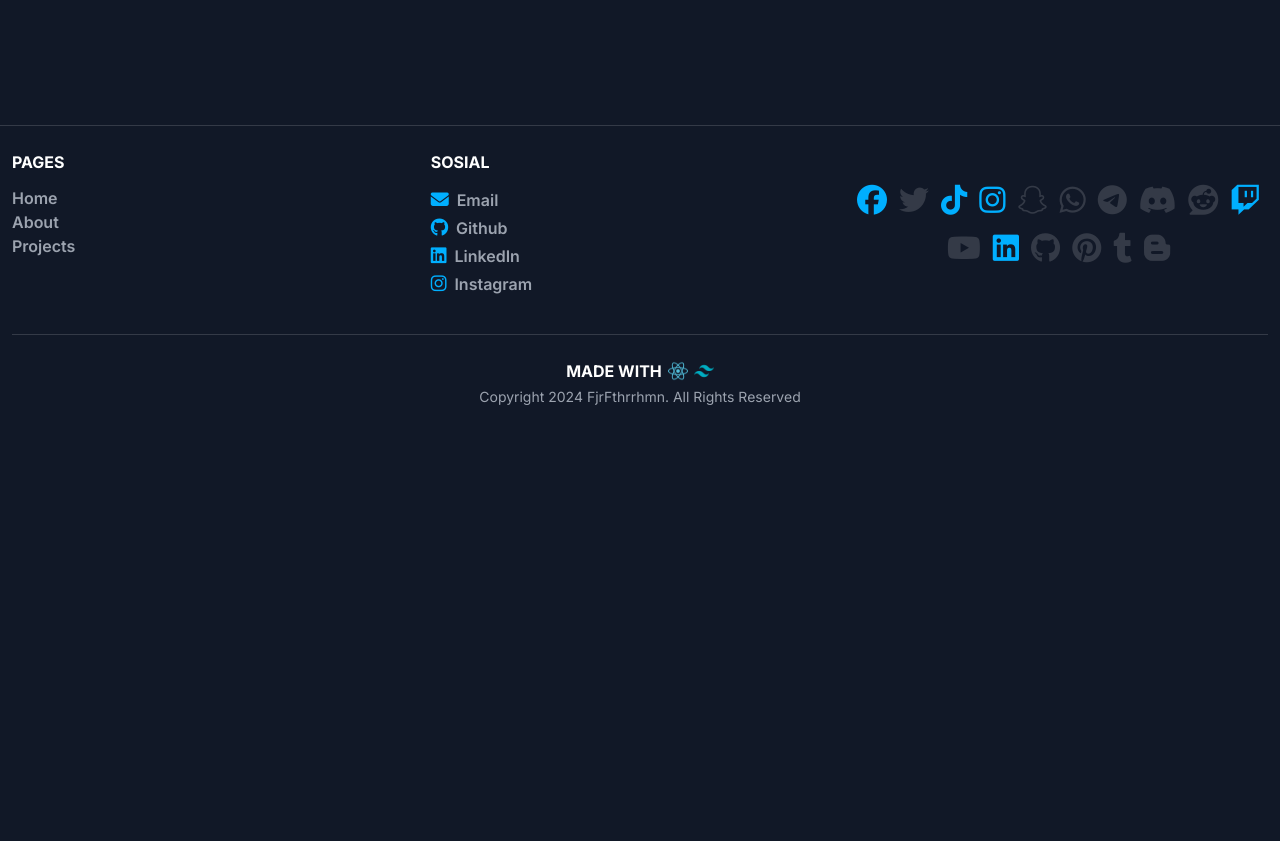
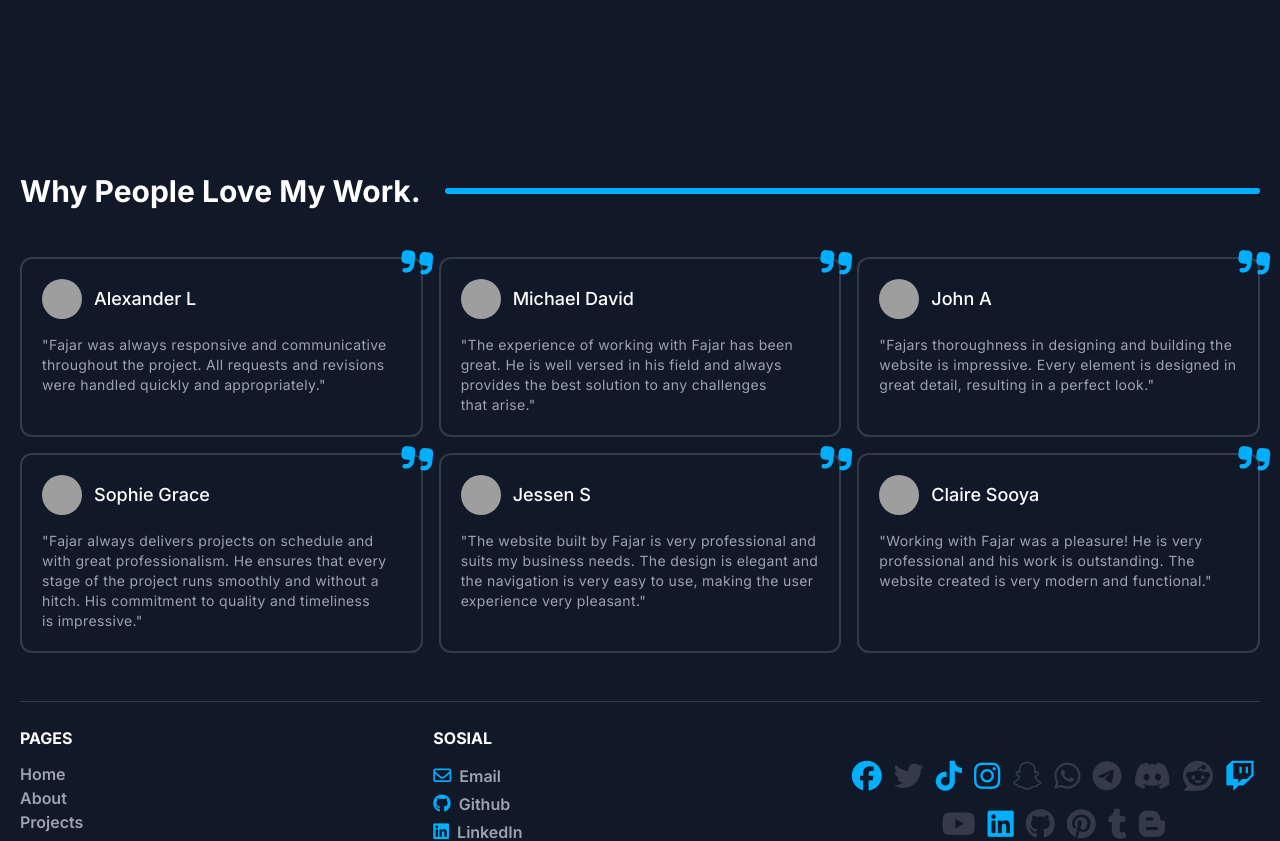
Before and after one commit to fjrfathurrahman/MyPortfolio-v1, a React (Vite) app: page / in a window 1280 px wide. Shown: the part 660-1501 px from the top of the page. Before the commit the page ends 1091 px from the top, so only its background shows below. Built offline with nearby package versions, Linux system fonts and the light colour scheme; grey boxes are pictures that could not be loaded; a web font is replaced by a local one.

Commit message:
Add Element Review

```diff
--- /dev/null
+++ b/src/components/elements/CursorEl.tsx
@@ -0,0 +1,22 @@
+import React from "react";
+
+export default function CursorEl() {
+    React.useEffect(() => {
+        const cursor = document.querySelector('.custom-cursor') as HTMLElement;
+
+        const moveCursor = (e: MouseEvent) => {
+            cursor.style.left = `${e.pageX}px`;
+            cursor.style.top = `${e.pageY}px`;
+        };
+
+        document.addEventListener('mousemove', moveCursor);
+
+        return () => {
+            document.removeEventListener('mousemove', moveCursor);
+        };
+    }, []);
+
+    return (
+        <div className="custom-cursor"></div>
+    )
+}
--- /dev/null
+++ b/src/components/elements/TittleEl.tsx
@@ -0,0 +1,8 @@
+export default function TittleEl({children} : {children: React.ReactNode}) {
+    return (
+        <div className="my-12 text-center lg:text-start space-y-3 lg:space-y-0 lg:flex flex-row-reverse items-center justify-center gap-6">
+            <div className="w-1/3 lg:w-full h-1.5 mx-auto bg-primary rounded-lg"></div>
+            <h1 className="w-full text-nowrap lg:max-w-max text-2xl sm:text-3xl font-bold">{children}</h1>
+        </div>
+    )
+}
--- a/src/components/global/Navigation.tsx
+++ b/src/components/global/Navigation.tsx
@@ -19,7 +19,7 @@ export default function Navigation() {
 
     return (
         <>
-            <nav className="w-full relative top-0 left-0 right-0 px-3 py-6 border-b border-white/15" style={{ maxWidth: '1280px', zIndex: '999' }}>
+            <nav className="w-full relative top-0 left-0 right-0 py-6 border-b border-white/15" style={{ maxWidth: '1280px', zIndex: '999' }}>
                 <div className="w-full flex justify-between items-center">
                     <Logo />
                     <MenuNavigation />
--- a/src/components/layouts/home/Hero.tsx
+++ b/src/components/layouts/home/Hero.tsx
@@ -7,7 +7,7 @@ export default function Hero() {
     const headline = <h1 className="text-4xl md:text-5xl xl:text-6xl font-[900] cursor-pointer">I enjoy <span className="text-primary">building</span> and <br className="hidden sm:block" /> <span className="text-primary">designing</span> for the web.</h1>
 
     return (
-        <Section>
+        <Section className="heroELememt overflow-hidden">
             <div className="w-full h-full flex flex-col justify-center items-center text-center">
                 {hello}
                 {headline}
--- /dev/null
+++ b/src/components/layouts/home/Reviews.tsx
@@ -0,0 +1,36 @@
+import { dataReview } from "../../../data/global";
+import TittleEl from "../../elements/TittleEl";
+import Section from "../../utilty/Section";
+
+export default function Reviews() {
+    return (
+        <Section className="pb-12" height="max-content">
+            <TittleEl>
+                Why People Love <br className="md:hidden block" /> My Work.
+            </TittleEl>
+            <div className="parent grid grid-cols-1 sm:grid-cols-2 lg:grid-cols-3 gap-4">
+                <CardComent dataArray={dataReview.Reviews} />
+            </div>
+        </Section>
+    )
+}
+
+const CardComent = ({ dataArray = [], }: { dataArray?: any[] }) => {
+    return (
+
+        dataArray.map((item: any, index: number) => (
+            <div key={index} className={`relative p-5 w-full border-2 border-white/15 rounded-xl duration500 group hover:border-primary/70 bg-bg`}>
+                <div className="profile mb-4 flex items-center gap-3">
+                    <img src={item.image} className="w-9 h-9 md:w-10 md:h-10 rounded-full" alt={item.name} />
+                    <h3 className="font-medium text-base md:text-lg">{item.name}</h3>
+                </div>
+                <p className="text-xs md:text-sm text-paragraph text-pretty tracking-wide">"{item.description}"</p>
+
+                <i className="fa-solid fa-quote-left absolute -bottom-6 -left-3 text-4xl -rotate-6 -z-50 text-white/50 group-hover:text-white duration500 md:hidden"></i>
+                <i className="fa-solid fa-quote-right absolute -top-4 -right-3 text-4xl rotate-6 text-primary"></i>
+            </div>
+
+        ))
+
+    )
+}
--- a/src/components/utilty/Pages.tsx
+++ b/src/components/utilty/Pages.tsx
@@ -7,7 +7,7 @@ export default function Page({ children }: { children: React.ReactNode }) {
 
     return (
         <main className="relative top-0 left-0 right-0 z-[9999]">
-            <div className="flex flex-col items-center justify-center">
+            <div className="flex flex-col items-center justify-center px-5">
                 <Navigation />
                 {children}
                 <Footer/>
--- a/src/components/utilty/Section.tsx
+++ b/src/components/utilty/Section.tsx
@@ -1,7 +1,10 @@
+import CursorEl from "../elements/CursorEl"
+
 export default function Section({ children, maxWidth = '1280px', height = '700px', className }: TypeProps) {
     return (
-        <section className={`${className} w-full relative top-0 left-0 right-0 px-3`} style={{ maxWidth: maxWidth, height: height, zIndex: '0' }}>
+        <section className={`${className} w-full relative top-0 left-0 right-0 overflow`} style={{ maxWidth: maxWidth, height: height, zIndex: '0' }}>
             {children}
+            <CursorEl/>
         </section>
     )
 }
--- a/src/data/global.tsx
+++ b/src/data/global.tsx
@@ -13,7 +13,7 @@ const dataNavigation: any = {
 const dataFooter: any = {
     Made: [imgIconReact, imgIconTailwindcss],
     Sosial: [
-        { path: '', tittle: "Email", icon: "fa-solid fa-envelope" },
+        { path: '', tittle: "Email", icon: "fa-regular fa-envelope" },
         { path: '', tittle: "Github", icon: "fa-brands fa-github" },
         { path: '', tittle: "LinkedIn", icon: "fa-brands fa-linkedin" },
         { path: '', tittle: "Instagram", icon: "fa-brands fa-instagram" },
@@ -37,4 +37,40 @@ const dataFooter: any = {
         { icon: 'blogger-b' },
     ]
 }
-export { dataNavigation, dataFooter }
+
+const dataReview: any = {
+    Reviews: [
+        {
+            name: 'Alexander L',
+            image: 'https://i.pinimg.com/564x/13/b3/57/13b35759e9da6c839758cd0a5e0d523b.jpg',
+            description: 'Fajar was always responsive and communicative throughout the project. All requests and revisions were handled quickly and appropriately.'
+        },
+        {
+            name: 'Michael David',
+            image: 'https://i.pinimg.com/564x/53/58/37/535837a68e8a8d1bc85c5e3eb7f94b8e.jpg',
+            description: 'The experience of working with Fajar has been great. He is well versed in his field and always provides the best solution to any challenges that arise.'
+        },
+        {
+            name: 'John A',
+            image: 'https://i.pinimg.com/564x/27/d2/dc/27d2dc8fae147533a2fec6075a359c84.jpg',
+            description: 'Fajars thoroughness in designing and building the website is impressive. Every element is designed in great detail, resulting in a perfect look.'
+        },
+        {
+            name: 'Sophie Grace',
+            image: 'https://i.pinimg.com/236x/3a/93/03/3a930381250ffa78913aaf43d1b870f0.jpg',
+            description: 'Fajar always delivers projects on schedule and with great professionalism. He ensures that every stage of the project runs smoothly and without a hitch. His commitment to quality and timeliness is impressive.'
+        },
+        {
+            name: 'Jessen S',
+            image: 'https://i.pinimg.com/564x/47/f1/78/47f1780b9f02644dbea5b216420487be.jpg',
+            description: 'The website built by Fajar is very professional and suits my business needs. The design is elegant and the navigation is very easy to use, making the user experience very pleasant.'
+        },
+        {
+            name: 'Claire Sooya',
+            image: 'https://i.pinimg.com/564x/71/fa/cf/71facfcd81516a4e89f7577ee6210928.jpg',
+            description: 'Working with Fajar was a pleasure! He is very professional and his work is outstanding. The website created is very modern and functional.'
+        },
+    ]
+}
+
+export { dataNavigation, dataFooter, dataReview }
--- a/src/index.css
+++ b/src/index.css
@@ -18,6 +18,10 @@
     --font-family-base: Inter, sans-serif;
 }
 
+
+/* -------------------------------------------------------------------------------------------------------------  */
+
+
 /* Global Style */
 
 body {
@@ -28,12 +32,13 @@ body {
 
 main {
     transition: all;
-    /* border: 2px solid red */
+    /* border: 2px solid red; */
+    overflow-x: hidden;
 }
 
 section {
     transition: all;
-    /* border: 2px solid blue */
+    /* border: 2px solid blue; */
 }
 
 div {
@@ -59,12 +64,16 @@ body::-webkit-scrollbar-button {
     display: none;
 }
 
+
+/* -------------------------------------------------------------------------------------------------------------  */
+
+
 /* Base Style */
 .duration500 {
     @apply transition-all duration-500 hover:duration-500
 }
 
-/* .heroELememt {
+.heroELememt {
     animation: scaleDownIn 1.5s cubic-bezier(0.87, 0, 0.13, 1);
 }
 
@@ -75,7 +84,7 @@ body::-webkit-scrollbar-button {
 @keyframes scaleDownIn {
     from {
         opacity: 0;
-        transform: scale(4) translateY(0px);
+        transform: scale(2) translateY(0px);
     }
 
     to {
@@ -96,4 +105,4 @@ body::-webkit-scrollbar-button {
     100% {
         transform: translateY(0px);
     }
-} */
+}
--- a/src/pages/HomePage.tsx
+++ b/src/pages/HomePage.tsx
@@ -1,10 +1,12 @@
 import Hero from "../components/layouts/home/Hero";
+import Reviews from "../components/layouts/home/Reviews";
 import Page from "../components/utilty/Pages";
 
 export default function HomePage() {
     return (
         <Page>
             <Hero/>
+            <Reviews/>
         </Page>
     )
 }
```
